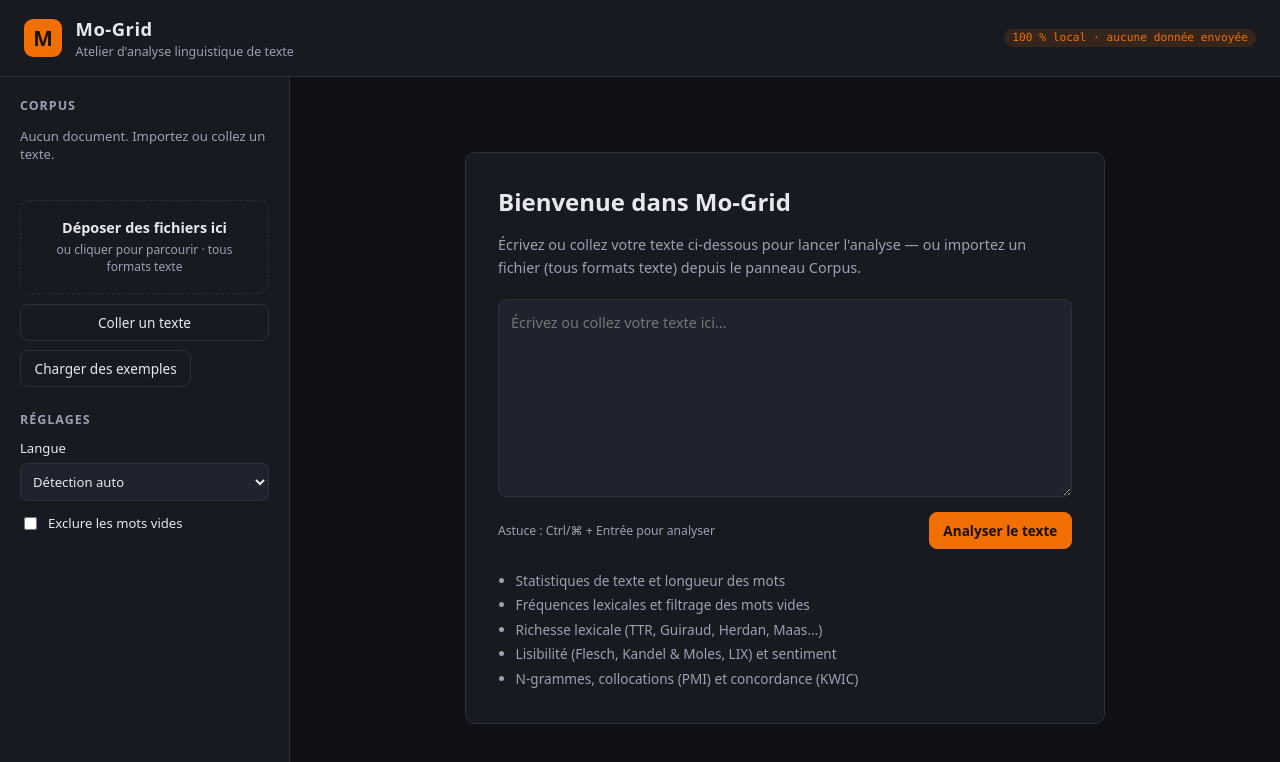
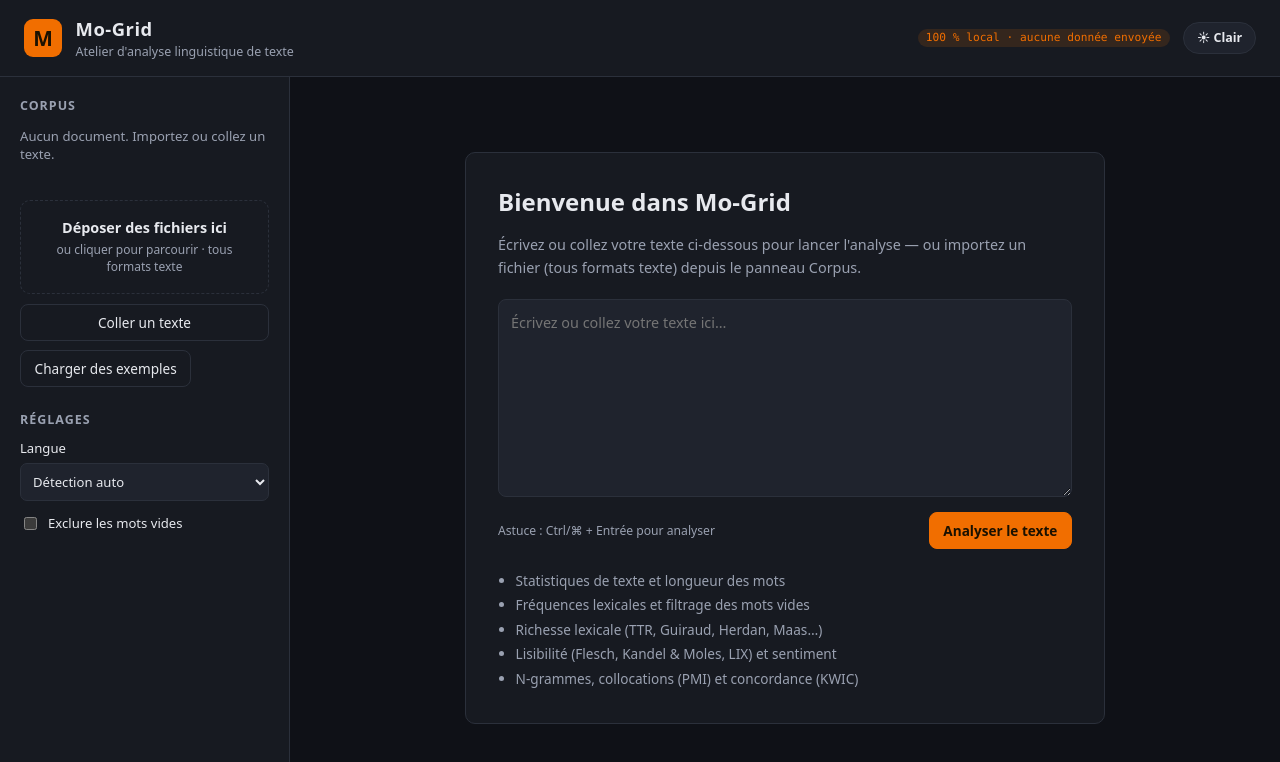
Before and after one commit to maxlestage/test-mo, a Vue app: page / in a window 1280 px wide. Shown: the top 762 px of the page. Built offline with nearby package versions, Linux system fonts and the light colour scheme.

Commit message:
Ajouter le bouton thème clair / sombre
Composable useTheme (persisté en localStorage, attribut data-theme),
bouton de bascule dans l'en-tête, palette claire via surcharge des
variables CSS. Sombre par défaut.

```diff
--- a/src/App.vue
+++ b/src/App.vue
@@ -1,5 +1,8 @@
 <script setup>
 import View from "./components/View.vue";
+import { useTheme } from "./composables/useTheme.js";
+
+const { theme, toggle } = useTheme();
 </script>
 
 <template>
@@ -12,7 +15,17 @@ import View from "./components/View.vue";
           <p>Atelier d'analyse linguistique de texte</p>
         </div>
       </div>
-      <span class="tag">100 % local · aucune donnée envoyée</span>
+      <div class="header-right">
+        <span class="tag">100 % local · aucune donnée envoyée</span>
+        <button
+          class="theme-btn"
+          :title="theme === 'dark' ? 'Passer en thème clair' : 'Passer en thème sombre'"
+          :aria-label="theme === 'dark' ? 'Thème clair' : 'Thème sombre'"
+          @click="toggle"
+        >
+          {{ theme === "dark" ? "☀ Clair" : "☾ Sombre" }}
+        </button>
+      </div>
     </header>
     <View />
   </div>
@@ -31,6 +44,26 @@ import View from "./components/View.vue";
   padding: 1rem 1.5rem;
   border-bottom: 1px solid var(--border);
   background: var(--surface);
+}
+.header-right {
+  display: flex;
+  align-items: center;
+  gap: 0.85rem;
+}
+.theme-btn {
+  background: var(--surface-2);
+  color: var(--text);
+  border: 1px solid var(--border);
+  border-radius: 999px;
+  padding: 0.4rem 0.8rem;
+  font-size: 0.78rem;
+  font-weight: 600;
+  white-space: nowrap;
+  transition: border-color 0.15s, color 0.15s;
+}
+.theme-btn:hover {
+  border-color: var(--accent);
+  color: var(--accent);
 }
 .brand {
   display: flex;
--- /dev/null
+++ b/src/composables/useTheme.js
@@ -0,0 +1,40 @@
+// Thème clair / sombre, persisté dans le localStorage et appliqué
+// via l'attribut data-theme sur <html>.
+
+import { ref, watch } from "vue";
+
+const KEY = "mo-grid-theme";
+
+function read() {
+  try {
+    const saved = localStorage.getItem(KEY);
+    if (saved === "light" || saved === "dark") return saved;
+  } catch {
+    /* localStorage indisponible */
+  }
+  return "dark";
+}
+
+const theme = ref(read());
+
+function apply(value) {
+  document.documentElement.setAttribute("data-theme", value);
+}
+
+apply(theme.value);
+
+watch(theme, (value) => {
+  apply(value);
+  try {
+    localStorage.setItem(KEY, value);
+  } catch {
+    /* quota / mode privé : on ignore */
+  }
+});
+
+export function useTheme() {
+  function toggle() {
+    theme.value = theme.value === "dark" ? "light" : "dark";
+  }
+  return { theme, toggle };
+}
--- a/src/style.css
+++ b/src/style.css
@@ -13,6 +13,22 @@
   --radius: 10px;
   --mono: ui-monospace, SFMono-Regular, "SF Mono", Menlo, Consolas, monospace;
   --sans: system-ui, -apple-system, "Segoe UI", Roboto, Helvetica, Arial, sans-serif;
+  color-scheme: dark;
+}
+
+:root[data-theme="light"] {
+  --bg: #ffffff;
+  --surface: #f6f6f7;
+  --surface-2: #ececef;
+  --border: #d3d3d9;
+  --text: #161618;
+  --text-dim: #5c5c66;
+  --accent: #d65f00;
+  --accent-soft: #d65f0019;
+  --ok: #0f8a4d;
+  --warn: #9a6a10;
+  --hard: #c92f3a;
+  color-scheme: light;
 }
 
 * {
```
